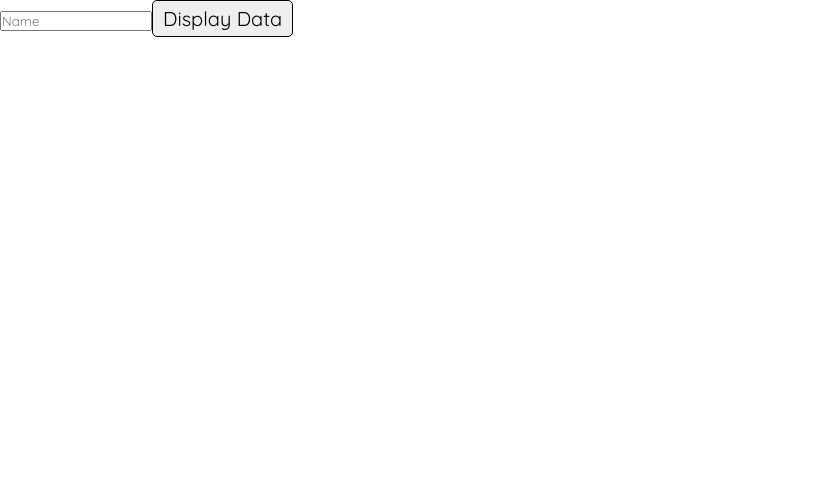
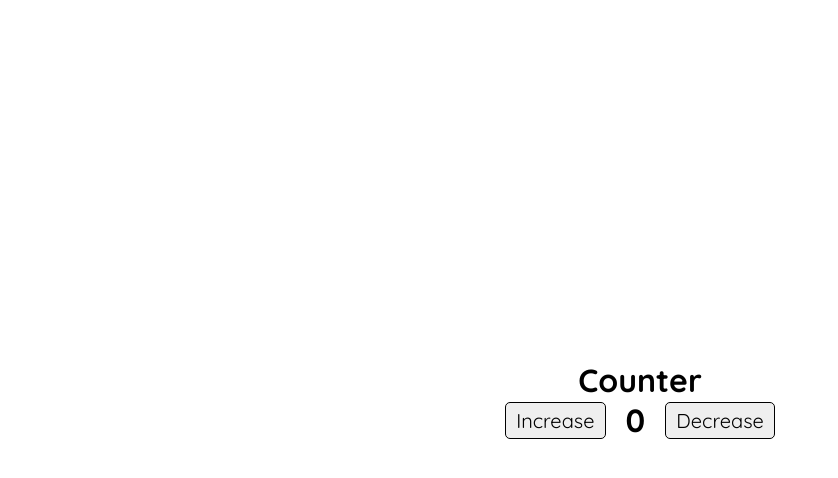
Before and after one commit to azharsiddiqui1234/Angular_From_Start_Tut, an Angular app: page / in a window 1280 px wide. Shown: the top 478 px of the page, without its empty margins (0-838 px from the left). Built offline with nearby package versions, Linux system fonts and the light colour scheme.

Commit message:
COunter Video

```diff
--- a/src/app/app.component.css
+++ b/src/app/app.component.css
@@ -6,3 +6,12 @@ button{
     border-radius: 5px;
     border: 1px solid black;
 }
+
+.btn-container{
+    display: flex;
+    align-items: center;
+}
+
+.btn-container h1{
+    padding: 0 20px;
+}
--- a/src/app/app.component.html
+++ b/src/app/app.component.html
@@ -1,4 +1,17 @@
-<h1>{{newdata}}</h1>
-<input  type="text" #box placeholder="Name" />
+<!-- <div class="main-container">
+    <h1 style="text-align: center;">Counter</h1>
+    <div class="btn-container">
+        <button (click)="IncreaseData()">Increase</button>
+        <h1 #countval>{{count}}</h1>
+        <button (click)="DecreaseData()">Decrease</button>
+    </div>
+</div> -->
 
-<button (click)="DisplayData(box.placeholder)" >Display Data</button>
+<div class="main-container">
+    <h1 style="text-align: center;">Counter</h1>
+    <div class="btn-container">
+        <button (click)="CounterData('increase')">Increase</button>
+        <h1 #countval>{{count}}</h1>
+        <button (click)="CounterData('decrease')">Decrease</button>
+    </div>
+</div>
--- a/src/app/app.component.ts
+++ b/src/app/app.component.ts
@@ -7,9 +7,16 @@ import { Component } from '@angular/core';
 })
 export class AppComponent {
   title = 'my-app';
-  newdata:string = "";
-  DisplayData(val:string){
-    console.log(val);
-    this.newdata= val
+  count = 0;
+  // CounterData(){
+  //   this.count++
+  // }
+  // DecreaseData(){
+  //   this.count--
+  // }
+
+  CounterData(type:string){
+    type==='increase'?this.count++:this.count--
   }
+
 }
--- a/src/styles.css
+++ b/src/styles.css
@@ -10,4 +10,7 @@
 body{
     height: 100vh;
     width: 100%;
+    display: flex;
+    align-items: center;
+    justify-content: center;
 }
```
